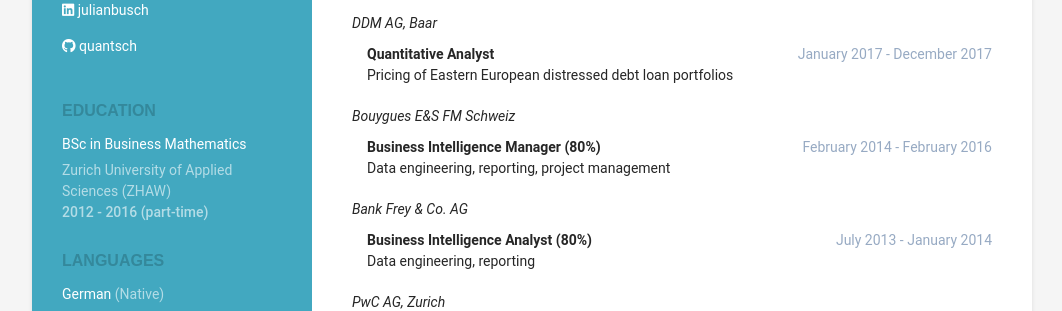
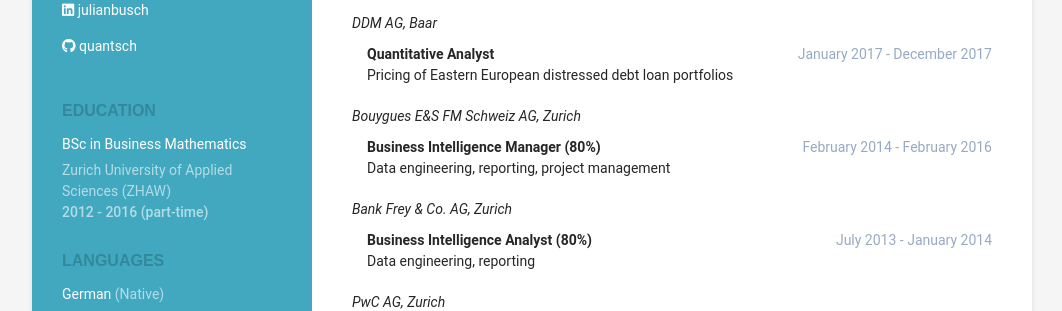
Before and after one commit to quantsch/quantsch.github.io, a Jekyll site: the page built from index.md, in a window 1280 px wide. Shown: the part 725-1036 px from the top of the page, without its empty margins (108-1170 px from the left). Built offline with Jekyll 4.4.1, drawn with Linux system fonts in a browser that asks for light colours.

Commit message:
add locations to companies

```diff
--- a/_data/cv.yml
+++ b/_data/cv.yml
@@ -14,7 +14,6 @@ sidebar:
     website: julianbusch.ch # no http://
     linkedin: julianbusch
     github: quantsch
-    github-project: quantsch.github.io
 
     languages:
         - language:
@@ -73,12 +72,12 @@ experiences:
               - title: Quantitative Analyst
                 time: January 2017 - December 2017
                 description: "Pricing of Eastern European distressed debt loan portfolios"
-        - company: Bouygues E&S FM Schweiz
+        - company: Bouygues E&S FM Schweiz AG, Zurich
           roles:
               - title: Business Intelligence Manager (80%)
                 time: February 2014 - February 2016
                 description: "Data engineering, reporting, project management"
-        - company: Bank Frey & Co. AG
+        - company: Bank Frey & Co. AG, Zurich
           roles:
               - title: Business Intelligence Analyst (80%)
                 time: July 2013 - January 2014
```
Also changed, not shown: _data/site.yml (added).
